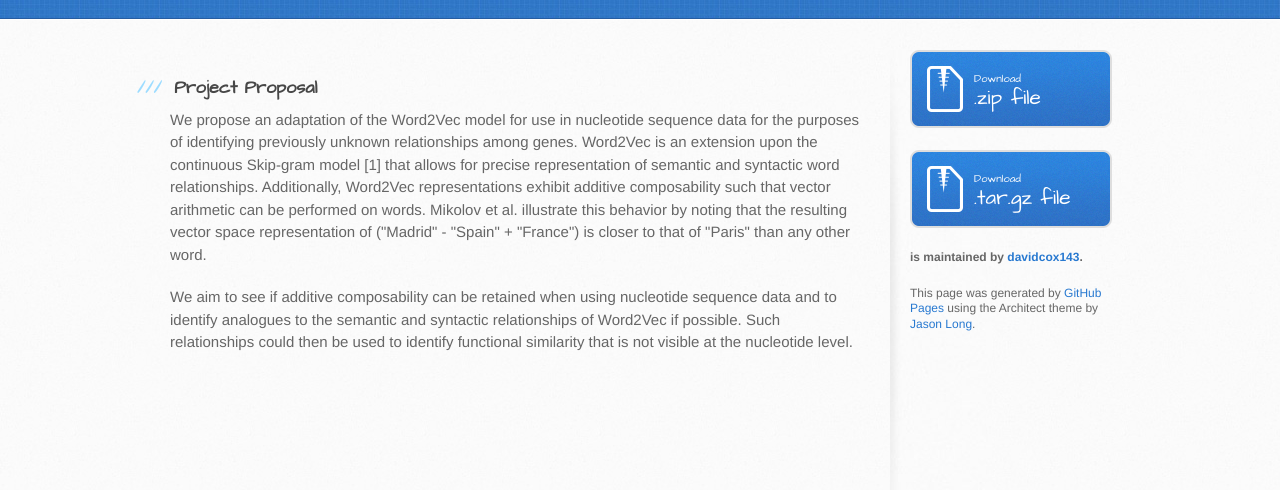
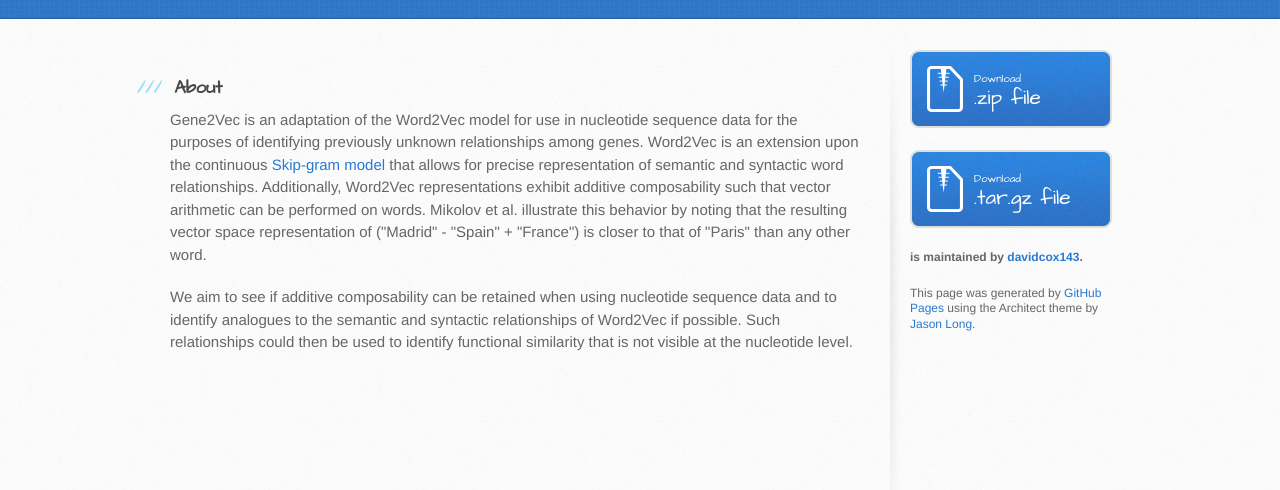
Before and after one commit to david-r-cox/Gene2vec, a plain HTML site: page index.html in a window 1280 px wide. Shown: the part 216-706 px from the top of the page. Drawn offline with Linux system fonts and the light colour scheme.

Commit message:
added reference for skip-gram

```diff
--- a/index.html
+++ b/index.html
@@ -29,9 +29,9 @@
       <div class="inner clearfix">
         <section id="main-content">
 <h3>
-<a id="project proposal" class="anchor" href="#project proposal" aria-hidden="true"><span aria-hidden="true" class="octicon octicon-link"></span></a>Project Proposal</h3>
+<a id="about" class="anchor" href="#about" aria-hidden="true"><span aria-hidden="true" class="octicon octicon-link"></span></a>About</h3>
 
-<p>We propose an adaptation of the Word2Vec model for use in nucleotide sequence data for the purposes of identifying previously unknown relationships among genes. Word2Vec is an extension upon the continuous Skip-gram model [1] that allows for precise representation of semantic and syntactic word relationships. Additionally, Word2Vec representations exhibit additive composability such that vector arithmetic can be performed on words. Mikolov et al. illustrate this behavior by noting that the resulting vector space representation of ("Madrid" - "Spain" + "France") is closer to that of "Paris" than any other word.</p>
+<p>Gene2Vec is an adaptation of the Word2Vec model for use in nucleotide sequence data for the purposes of identifying previously unknown relationships among genes. Word2Vec is an extension upon the continuous <a href="http://arxiv.org/abs/1301.3781">Skip-gram model</a> that allows for precise representation of semantic and syntactic word relationships. Additionally, Word2Vec representations exhibit additive composability such that vector arithmetic can be performed on words. Mikolov et al. illustrate this behavior by noting that the resulting vector space representation of ("Madrid" - "Spain" + "France") is closer to that of "Paris" than any other word.</p>
 
 <p>We aim to see if additive composability can be retained when using nucleotide sequence data and to identify analogues to the semantic and syntactic relationships of Word2Vec if possible. Such relationships could then be used to identify functional similarity that is not visible at the nucleotide level.</p>
 
```
